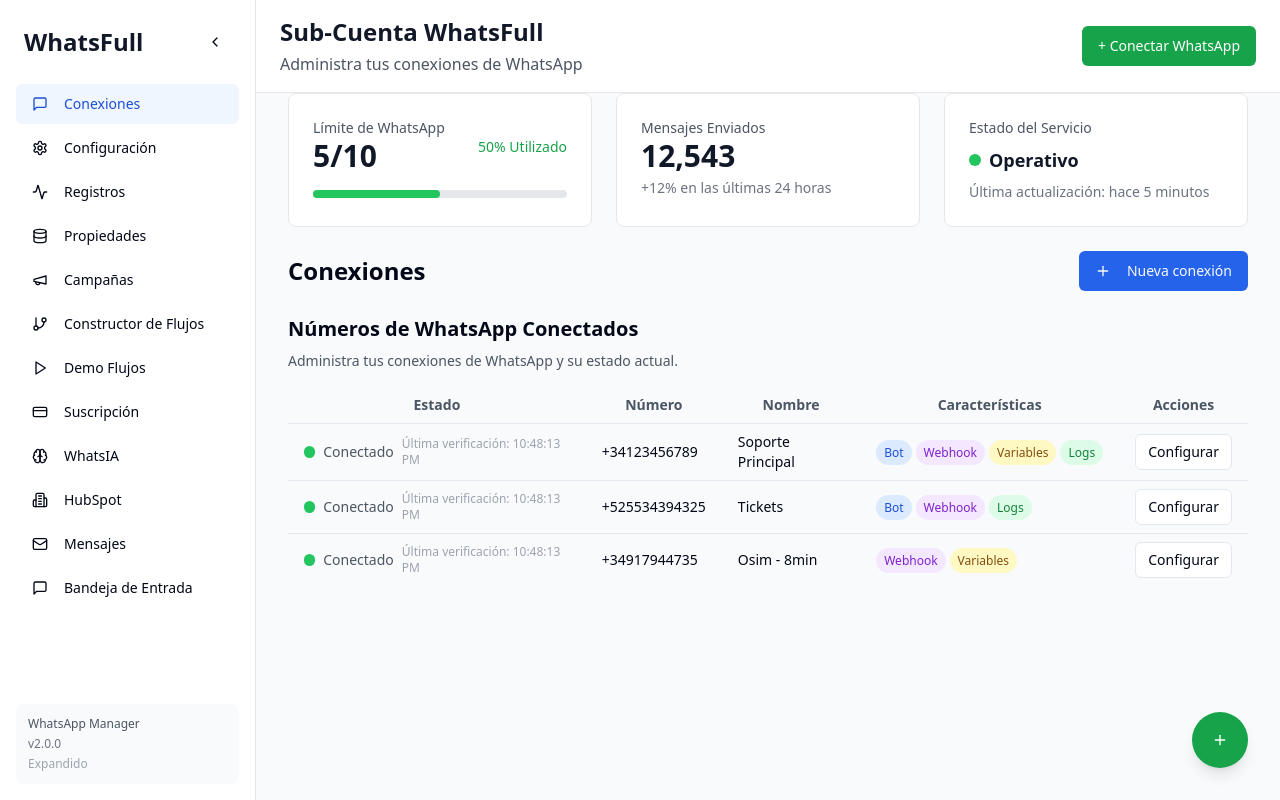
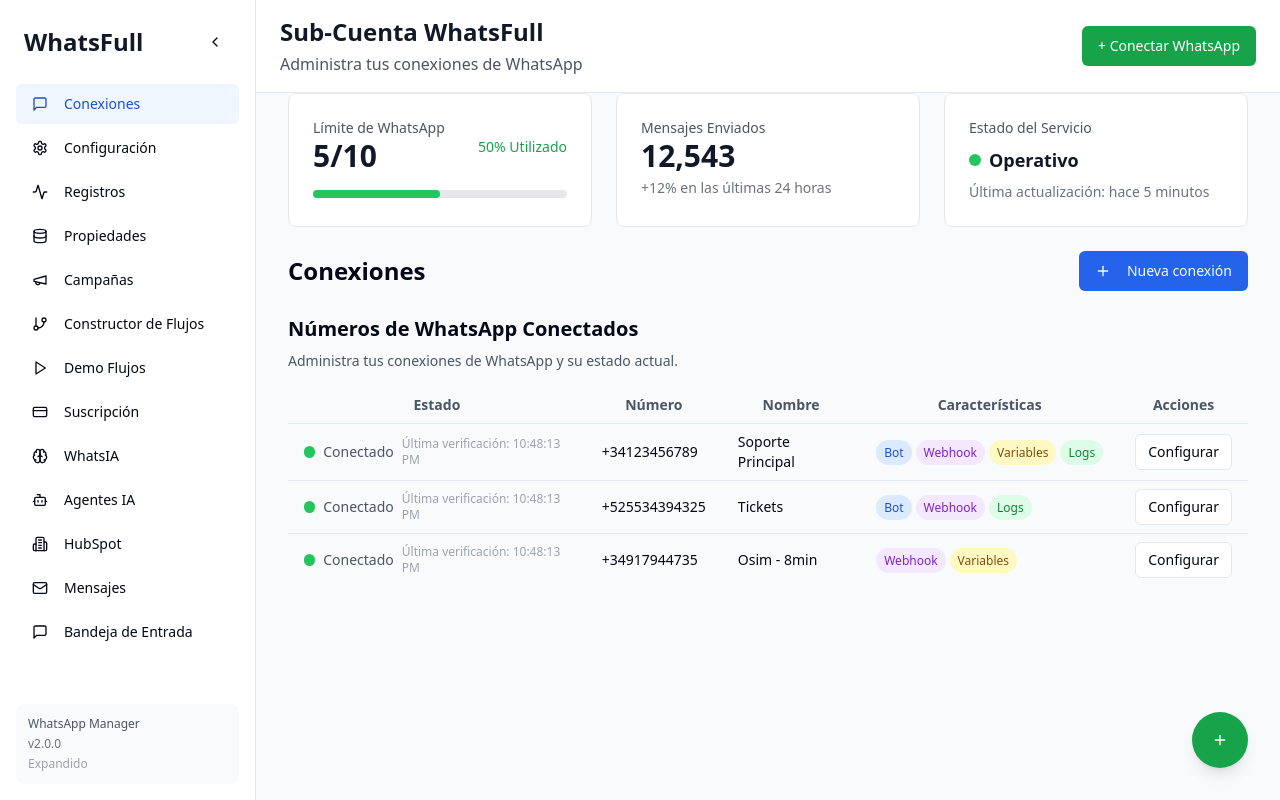
Before and after one commit to Samuelbf2001/wazzap-manager-ui-kit, a React (Vite) app: page / in a window 1280 px wide. Built offline with nearby package versions, Linux system fonts and the light colour scheme.

Commit message:
Add AI Agents module with sidebar, page integration, and access instructions

```diff
--- a/src/components/Sidebar.tsx
+++ b/src/components/Sidebar.tsx
@@ -15,7 +15,8 @@ import {
   Menu,
   ChevronLeft,
   X,
-  Play
+  Play,
+  Bot
 } from "lucide-react";
 
 interface SidebarProps {
@@ -95,6 +96,12 @@ export function Sidebar({ activeTab, onTabChange }: SidebarProps) {
       icon: Brain,
       label: 'WhatsIA',
       description: 'Asistente de inteligencia artificial'
+    },
+    {
+      id: 'agentes',
+      icon: Bot,
+      label: 'Agentes IA',
+      description: 'Gestión de agentes de inteligencia artificial'
     },
     {
       id: 'hubspot',
--- a/src/pages/Index.tsx
+++ b/src/pages/Index.tsx
@@ -17,9 +17,10 @@ import { MessageManager } from "@/components/MessageManager";
 import { FlowBuilder } from "@/components/FlowBuilder/FlowBuilder";
 import { FlowExecutionDemo } from "@/components/FlowExecutionDemo";
 import { LiveInbox } from "@/components/LiveInbox";
+import { AIAgentManager } from "@/components/AIAgentManager";
 import { Menu, Plus } from "lucide-react";
 
-type ActiveTab = 'connections' | 'configuration' | 'logs' | 'properties' | 'campañas' | 'suscripcion' | 'whatsia' | 'hubspot' | 'mensajes' | 'flujos' | 'demo' | 'bandeja';
+type ActiveTab = 'connections' | 'configuration' | 'logs' | 'properties' | 'campañas' | 'suscripcion' | 'whatsia' | 'agentes' | 'hubspot' | 'mensajes' | 'flujos' | 'demo' | 'bandeja';
 
 // Componente interno que usa el contexto del sidebar
 function IndexContent() {
@@ -57,6 +58,8 @@ function IndexContent() {
         return <SubscriptionPanel />;
       case 'whatsia':
         return <WhatsIAStatsPanel />;
+      case 'agentes':
+        return <AIAgentManager />;
       case 'hubspot':
         return <HubSpotIntegration />;
       case 'mensajes':
@@ -73,7 +76,7 @@ function IndexContent() {
   };
 
   // Verificar si la pestaña actual necesita altura completa
-  const isFullHeightTab = activeTab === 'flujos' || activeTab === 'demo' || activeTab === 'bandeja';
+  const isFullHeightTab = activeTab === 'flujos' || activeTab === 'demo' || activeTab === 'bandeja' || activeTab === 'agentes';
 
   const handleConnectionSuccess = () => {
     console.log('Conexión exitosa - actualizar tabla');
```
Also changed, not shown: 1 other file (tests, documents, lock files or other folders).
